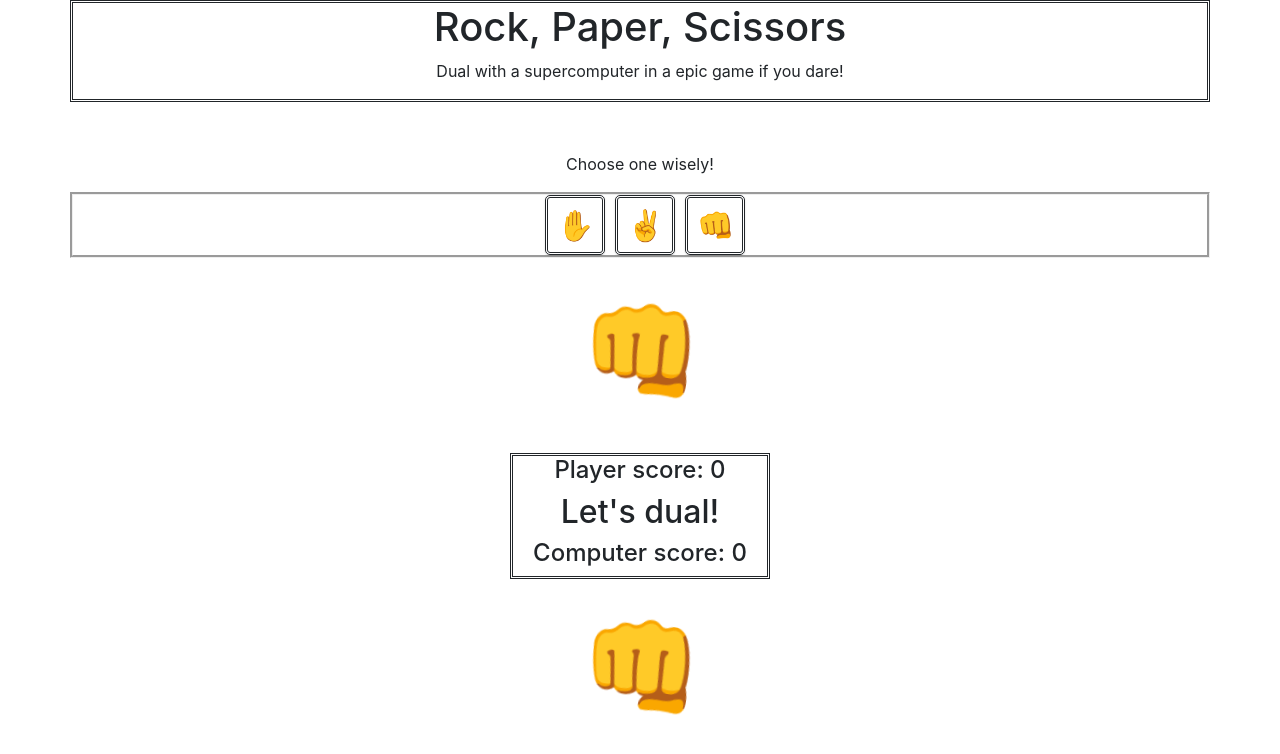
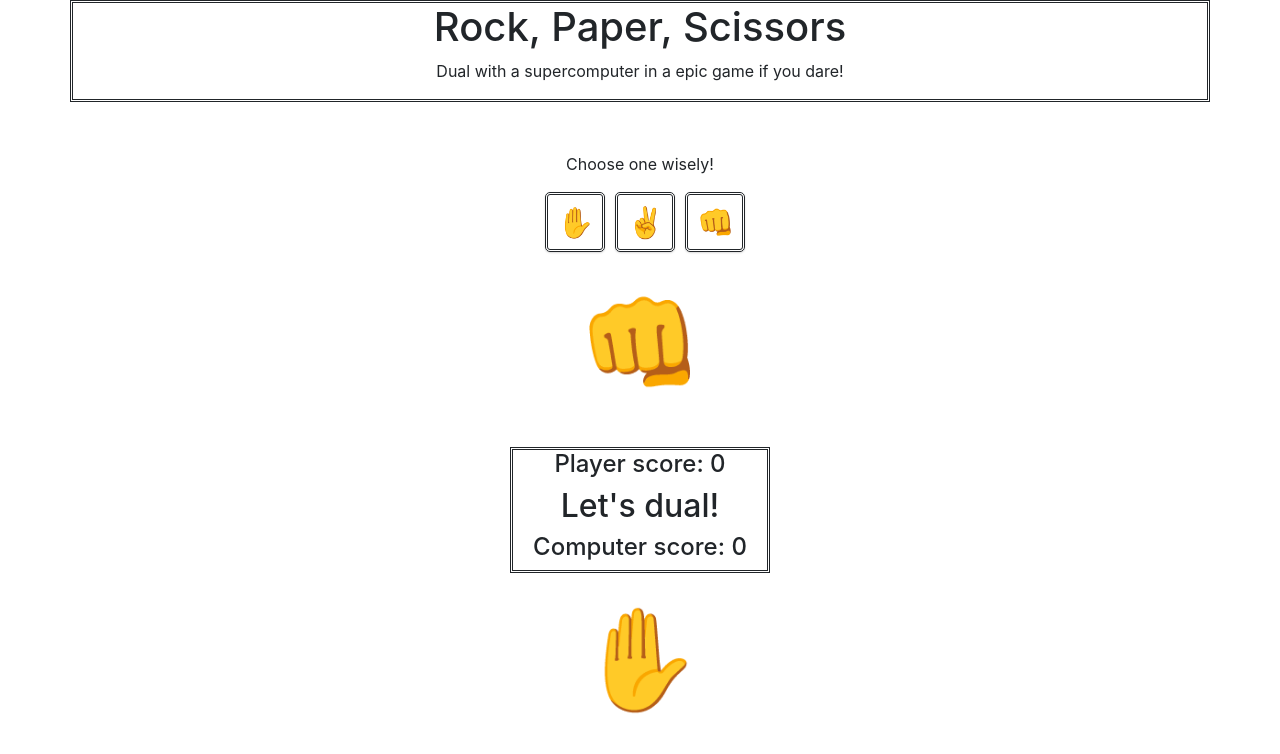
Before and after one commit to MiiaNyy/rock_paper_scissors, a plain HTML site: page index.html in a window 1280 px wide. Both pictures are taken after a click on the button "Start". Drawn offline with nearby package versions, Linux system fonts and the light colour scheme.

Commit message:
changed variables to const

```diff
--- a/index.html
+++ b/index.html
@@ -40,7 +40,7 @@
                 </div>
             </div>
 
-            <div class="choice-icon-container row justify-content-center">
+            <div id="animation-container" class="choice-icon-container row justify-content-center">
                 <div id="players-choice-rock" class="choice-icon-item">👊</div>
                 <div id="players-choice-scissors" class="choice-icon-item">✌️</div>
                 <div id="players-choice-paper" class="choice-icon-item">✋</div>
@@ -49,12 +49,12 @@
             <div class="row justify-content-center">
                 <div class="text-container">
                     <h4>Player score: 0</h4>
-                    <h2>Let's dual!</h2>
+                    <h2 id="winner-text">Let's dual!</h2>
                     <h4>Computer score: 0</h4>
                 </div>
             </div>
 
-            <div class="choice-icon-container row justify-content-center">
+            <div id="animation-container" class="choice-icon-container row justify-content-center">
                 <div id="computer-rock" class="choice-icon-item">👊</div>
                 <div id="computer-scissors" class="choice-icon-item">✌️</div>
                 <div id="computer-paper" class="choice-icon-item">✋</div>
--- a/rock_paper.js
+++ b/rock_paper.js
@@ -1,18 +1,25 @@
-let startBtn = document.getElementById('start-button');
-let mainContentContainer = document.getElementById('main-content');
+const startBtn = document.getElementById('start-button');
+const mainContentContainer = document.getElementById('main-content');
 
-let animationContainer = document.getElementsByClassName('choice-icon-container')
 
 //Paper, rock, scissors icons buttons
-let paperIconButton = document.getElementById('paper-icon-button');
-let rockIconButton = document.getElementById('rock-icon-button');
-let scissorsIconButton = document.getElementById('scissors-icon-button');
+const paperIconButton = document.getElementById('paper-icon-button');
+const rockIconButton = document.getElementById('rock-icon-button');
+const scissorsIconButton = document.getElementById('scissors-icon-button');
 
-//The box where the players choice is shown
-let paperPlayersChoice = document.getElementById('players-choice-paper');
-let rockPlayersChoice = document.getElementById('players-choice-rock');
-let scissorsPlayerChoice = document.getElementById('players-choice-scissors');
+//The box where the PLAYERS choice is shown
+const paperPlayersChoice = document.getElementById('players-choice-paper');
+const rockPlayersChoice = document.getElementById('players-choice-rock');
+const scissorsPlayerChoice = document.getElementById('players-choice-scissors');
 
+//The box where COMPUTERS choice is shown
+const paperComputersIcon = document.getElementById('computer-paper');
+const rockComputersIcon = document.getElementById('computer-rock');
+const scissorsComputersIcon = document.getElementById('computer-scissors');
+
+const congratulationText = document.getElementById('winner-text')
+
+let playersFinalChoice;
 
 //When start button is pressed the button itself disapears and main content comes visible
 function startButtonIsPressed() {
@@ -21,37 +28,80 @@ function startButtonIsPressed() {
     rockPlayersChoice.style.display = "block";
 }
 
+let clickCount = 0;
+
 //What happens when icons are pressed
 function paperButtonIsPressed () {
+    clickCount++;
     paperPlayersChoice.style.display = "block";
     rockPlayersChoice.style.display = "none";
     scissorsPlayerChoice.style.display = "none";
 }
 
+
 function rockButtonIsPressed() {
     rockPlayersChoice.style.display = "block";
     paperPlayersChoice.style.display = "none";
-    scissorsPlayerChoice.style.display = "none"
+    scissorsPlayerChoice.style.display = "none";
+    let playersFinalChoice = "rock";
+    return playersFinalChoice
 }
 
 function scissorsButtonIsPressed() {
     scissorsPlayerChoice.style.display = "block";
     rockPlayersChoice.style.display = "none";
     paperPlayersChoice.style.display = "none";
+    let playersFinalChoice = "scissors";
+    return playersFinalChoice
 }
 
-function stopAnimation() {
-    animationContainer.style.webkitAnimationPlayState="paused";
+//Three Computers choice possibility
+function rockIsComputersChoice() {
+    rockComputersIcon.style.display = "block"
+    paperComputersIcon.style.display = "none";
+    scissorsComputersIcon.style.display = "none";
 }
 
+function paperIsComputersChoice() {
+    paperComputersIcon.style.display = "block"
+    rockComputersIcon.style.display = "none";
+    scissorsComputersIcon.style.display = "none";
+}
+
+function scissorsIsComputersChoice() {
+    scissorsComputersIcon.style.display = "block"
+    rockComputersIcon.style.display = "none";
+    paperComputersIcon.style.display = "none";
+}
+
+//Random number generator, which decides what is computers choice in the game
+function computersChoiceIs() {
+    let randomNum = Math.floor(Math.random() * 3);
+    let computersFinalChoice;
+
+
+    if(randomNum == 0) {
+        rockIsComputersChoice();
+        computersFinalChoice = "rock";
+    } else if (randomNum == 1) {
+        paperIsComputersChoice();
+        computersFinalChoice = "paper";
+    } else if (randomNum == 2) {
+        scissorsIsComputersChoice();
+        computersFinalChoice = "scissors";
+    }
+    return computersFinalChoice
+}
 
 
 //Pressing start button and showing the game
 startBtn.addEventListener("click", startButtonIsPressed);
 
+//Event Listeners when icon buttons are pressed
+paperIconButton.onclick = paperButtonIsPressed;
+rockIconButton.addEventListener("click", rockButtonIsPressed);
+scissorsIconButton.addEventListener("click", scissorsButtonIsPressed);
 
 
-//Event Listeners when icon buttons are pressed
-paperIconButton.addEventListener("click", paperButtonIsPressed);
-rockIconButton.addEventListener("click", rockButtonIsPressed);
-scissorsIconButton.addEventListener("click", scissorsButtonIsPressed);
+computersChoiceIs();
+console.log(computersChoiceIs());
--- a/styles.css
+++ b/styles.css
@@ -22,7 +22,6 @@ body {
 }
 
 .hand-button-container {
-    border-style: groove;
     margin-bottom: 15px;
 
 }
@@ -42,14 +41,16 @@ body {
 
 .hand-item:hover {
     box-shadow: 0 5px 10px rgba(0,0,0,0.3);
+
 }
 
 .choice-icon-container {
     border-radius: 5px;
     font-size: 100px;
-    animation: handShake 2s infinite;
+    /*animation: handShake 2s infinite;*/
 
 }
+
 /*Handshake animation*/
 @keyframes handShake {
     0%,100% { transform: rotate(10deg); }
@@ -63,8 +64,6 @@ body {
 
 }
 
-
-
 .text-container {
     margin: 10px 0px;
     border-style: double;
```
